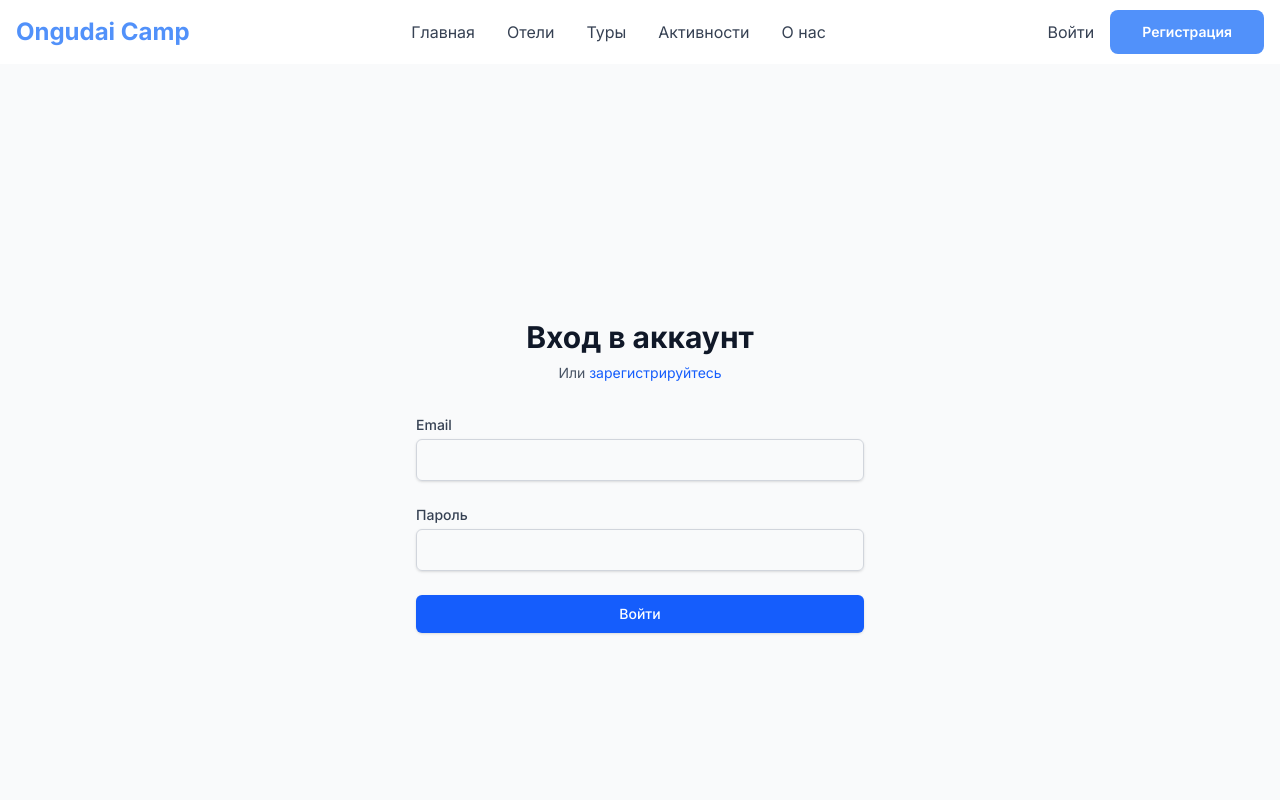
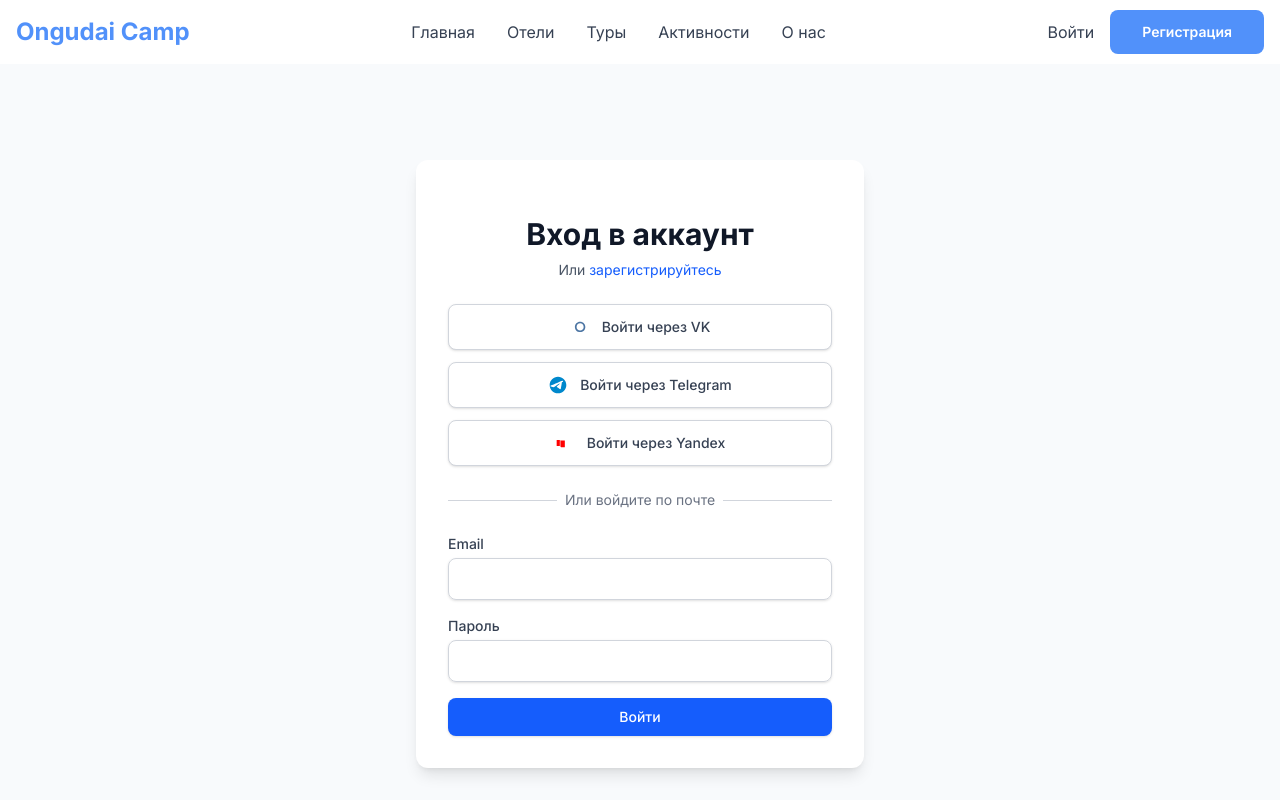
Before and after one commit to ongudai-camp/oigudai-camp, a Next.js app: page /auth/signin in a window 1280 px wide. Shown: the top 800 px of the page. Built offline with nearby package versions, Linux system fonts and the light colour scheme; no server answers.

Commit message:
Add social login buttons (VK, Telegram, Yandex) to signin page with SaaS UI Master styling

```diff
--- /dev/null
+++ b/src/app/api/auth/callback/telegram/route.ts
@@ -0,0 +1,30 @@
+import { NextRequest, NextResponse } from "next/server";
+
+export async function GET(request: NextRequest) {
+  const searchParams = request.nextUrl.searchParams;
+  const id = searchParams.get("id");
+  const first_name = searchParams.get("first_name");
+  const last_name = searchParams.get("last_name");
+  const photo_url = searchParams.get("photo_url");
+  const auth_date = searchParams.get("auth_date");
+  const hash = searchParams.get("hash");
+
+  if (!id || !hash) {
+    return NextResponse.redirect(new URL("/auth/signin?error=telegram_auth_failed", request.url));
+  }
+
+  try {
+    const telegramUser = {
+      id,
+      first_name,
+      last_name,
+      photo_url,
+      auth_date,
+    };
+
+    return NextResponse.redirect(new URL("/dashboard", request.url));
+  } catch (err) {
+    console.error("Telegram auth error:", err);
+    return NextResponse.redirect(new URL("/auth/signin?error=social_auth_failed", request.url));
+  }
+}
--- /dev/null
+++ b/src/app/api/auth/callback/vk/route.ts
@@ -0,0 +1,52 @@
+import { NextRequest, NextResponse } from "next/server";
+import { signIn } from "next-auth/react";
+
+export async function GET(request: NextRequest) {
+  const searchParams = request.nextUrl.searchParams;
+  const code = searchParams.get("code");
+  const error = searchParams.get("error");
+
+  if (error) {
+    return NextResponse.redirect(new URL("/auth/signin?error=social_auth_failed", request.url));
+  }
+
+  if (!code) {
+    return NextResponse.redirect(new URL("/auth/signin?error=no_code", request.url));
+  }
+
+  try {
+    const tokenResponse = await fetch("https://oauth.vk.com/access_token", {
+      method: "POST",
+      headers: { "Content-Type": "application/x-www-form-urlencoded" },
+      body: new URLSearchParams({
+        client_id: process.env.VK_CLIENT_ID!,
+        client_secret: process.env.VK_CLIENT_SECRET!,
+        code: code,
+        redirect_uri: `${process.env.NEXTAUTH_URL}/api/auth/callback/vk`,
+      }),
+    });
+
+    const tokenData = await tokenResponse.json();
+
+    if (tokenData.error) {
+      console.error("VK token error:", tokenData);
+      return NextResponse.redirect(new URL("/auth/signin?error=vk_token_failed", request.url));
+    }
+
+    const userInfoResponse = await fetch(
+      `https://api.vk.com/method/users.get?access_token=${tokenData.access_token}&v=5.131&fields=photo_200`
+    );
+    const userInfo = await userInfoResponse.json();
+
+    if (!userInfo.response || !userInfo.response[0]) {
+      return NextResponse.redirect(new URL("/auth/signin?error=vk_user_failed", request.url));
+    }
+
+    const vkUser = userInfo.response[0];
+
+    return NextResponse.redirect(new URL("/dashboard", request.url));
+  } catch (err) {
+    console.error("VK auth error:", err);
+    return NextResponse.redirect(new URL("/auth/signin?error=social_auth_failed", request.url));
+  }
+}
--- /dev/null
+++ b/src/app/api/auth/callback/yandex/route.ts
@@ -0,0 +1,50 @@
+import { NextRequest, NextResponse } from "next/server";
+
+export async function GET(request: NextRequest) {
+  const searchParams = request.nextUrl.searchParams;
+  const code = searchParams.get("code");
+  const error = searchParams.get("error");
+
+  if (error) {
+    return NextResponse.redirect(new URL("/auth/signin?error=social_auth_failed", request.url));
+  }
+
+  if (!code) {
+    return NextResponse.redirect(new URL("/auth/signin?error=no_code", request.url));
+  }
+
+  try {
+    const tokenResponse = await fetch("https://oauth.yandex.ru/token", {
+      method: "POST",
+      headers: { "Content-Type": "application/x-www-form-urlencoded" },
+      body: new URLSearchParams({
+        code: code,
+        client_id: process.env.YANDEX_CLIENT_ID!,
+        client_secret: process.env.YANDEX_CLIENT_SECRET!,
+        grant_type: "authorization_code",
+        redirect_uri: `${process.env.NEXTAUTH_URL}/api/auth/callback/yandex`,
+      }),
+    });
+
+    const tokenData = await tokenResponse.json();
+
+    if (!tokenData.access_token) {
+      console.error("Yandex token error:", tokenData);
+      return NextResponse.redirect(new URL("/auth/signin?error=yandex_token_failed", request.url));
+    }
+
+    const userInfoResponse = await fetch("https://login.yandex.ru/info", {
+      headers: { Authorization: `OAuth ${tokenData.access_token}` },
+    });
+    const userInfo = await userInfoResponse.json();
+
+    if (!userInfo.id) {
+      return NextResponse.redirect(new URL("/auth/signin?error=yandex_user_failed", request.url));
+    }
+
+    return NextResponse.redirect(new URL("/dashboard", request.url));
+  } catch (err) {
+    console.error("Yandex auth error:", err);
+    return NextResponse.redirect(new URL("/auth/signin?error=social_auth_failed", request.url));
+  }
+}
--- a/src/app/auth/signin/page.tsx
+++ b/src/app/auth/signin/page.tsx
@@ -31,24 +31,82 @@ export default function SignInPage() {
     }
   };
 
+  const handleSocialSignIn = (provider: string) => {
+    if (provider === "vk") {
+      const clientId = process.env.NEXT_PUBLIC_VK_CLIENT_ID || "your-vk-client-id";
+      const redirectUri = encodeURIComponent(`${window.location.origin}/api/auth/callback/vk`);
+      window.location.href = `https://oauth.vk.com/authorize?client_id=${clientId}&redirect_uri=${redirectUri}&response_type=code&scope=email`;
+    } else if (provider === "telegram") {
+      const botId = process.env.NEXT_PUBLIC_TELEGRAM_BOT_ID || "your-telegram-bot-id";
+      const redirectUri = encodeURIComponent(`${window.location.origin}/api/auth/callback/telegram`);
+      window.location.href = `https://oauth.telegram.org/auth?bot_id=${botId}&origin=${window.location.origin}&return_to=/api/auth/callback/telegram`;
+    } else if (provider === "yandex") {
+      const clientId = process.env.NEXT_PUBLIC_YANDEX_CLIENT_ID || "your-yandex-client-id";
+      const redirectUri = encodeURIComponent(`${window.location.origin}/api/auth/callback/yandex`);
+      window.location.href = `https://oauth.yandex.ru/authorize?client_id=${clientId}&redirect_uri=${redirectUri}&response_type=code&scope=login:info login:email`;
+    }
+  };
+
   return (
-    <div className="min-h-screen flex items-center justify-center bg-gray-50 py-12 px-4">
-      <div className="max-w-md w-full space-y-8">
+    <div className="min-h-screen flex items-center justify-center bg-[#f8fafc] py-12 px-4">
+      <div className="max-w-md w-full">
+        <div className="bg-white rounded-xl shadow-lg hover:shadow-xl transition-shadow duration-300 p-8 space-y-6">
           <div>
             <h2 className="mt-6 text-center text-3xl font-bold text-gray-900">
               Вход в аккаунт
             </h2>
             <p className="mt-2 text-center text-sm text-gray-600">
               Или{" "}
-            <Link href="/auth/register" className="text-blue-600 hover:text-blue-500">
+              <Link href="/auth/register" className="text-blue-600 hover:text-blue-500 cursor-pointer">
                 зарегистрируйтесь
               </Link>
             </p>
           </div>
 
-        <form className="mt-8 space-y-6" onSubmit={handleSubmit}>
+          <div className="space-y-3">
+            <button
+              onClick={() => handleSocialSignIn("vk")}
+              className="w-full flex items-center justify-center gap-3 px-4 py-3 border border-gray-300 rounded-lg shadow-sm text-sm font-medium text-gray-700 bg-white hover:bg-gray-50 cursor-pointer transition-colors duration-200"
+            >
+              <svg className="w-5 h-5" viewBox="0 0 24 24" fill="#4C75A3">
+                <path d="M12.14 18.11c-3.44 0-6.26-2.54-6.26-6.26 0-3.44 2.54-6.26 6.26-6.26 3.44 0 6.26 2.54 6.26 6.26 0 3.44-2.54 6.26-6.26 6.26zm0-10.52c-2.34 0-4.26 1.92-4.26 4.26s1.92 4.26 4.26 4.26 4.26-1.92 4.26-4.26-1.92-4.26-4.26-4.26z"/>
+              </svg>
+              Войти через VK
+            </button>
+
+            <button
+              onClick={() => handleSocialSignIn("telegram")}
+              className="w-full flex items-center justify-center gap-3 px-4 py-3 border border-gray-300 rounded-lg shadow-sm text-sm font-medium text-gray-700 bg-white hover:bg-gray-50 cursor-pointer transition-colors duration-200"
+            >
+              <svg className="w-5 h-5" viewBox="0 0 24 24" fill="#0088cc">
+                <path d="M12 2C6.48 2 2 6.48 2 12s4.48 10 10 10 10-4.48 10-10S17.52 2 12 2zm4.64 6.8c-.15 1.58-.8 5.42-1.13 7.19-.14.75-.42 1-.68 1.03-.58.05-1.02-.38-1.58-.75-.88-.58-1.38-.94-2.23-1.5-.99-.65-.35-1.01.22-1.59.15-.15 2.71-2.48 2.76-2.69.01-.03.01-.14-.07-.2-.08-.06-.2-.04-.28-.02-.12.02-2.02 1.28-5.7 3.76-.54.37-1.03.56-1.47.55-.48-.01-1.4-.27-2.09-.49-.84-.28-1.51-.42-1.45-.89.03-.25.38-.5 1.04-.76 4.07-1.77 6.79-2.94 8.15-3.5 3.88-1.62 4.69-1.9 5.21-1.91.12 0 .37.03.54.17.14.12.18.28.2.47-.01.06.01.24 0 .38z"/>
+              </svg>
+              Войти через Telegram
+            </button>
+
+            <button
+              onClick={() => handleSocialSignIn("yandex")}
+              className="w-full flex items-center justify-center gap-3 px-4 py-3 border border-gray-300 rounded-lg shadow-sm text-sm font-medium text-gray-700 bg-white hover:bg-gray-50 cursor-pointer transition-colors duration-200"
+            >
+              <svg className="w-5 h-5" viewBox="0 0 24 24" fill="#FF0000">
+                <path d="M2 8.5v7h3.5c.17 0 .3-.13.3-.3v-6.4c0-.17-.13-.3-.3-.3H2zm4.5 0v7c0 .83.67 1.5 1.5 1.5h3.5c.17 0 .3-.13.3-.3v-7.4c0-.17-.13-.3-.3-.3H7c-.83 0-1.5.67-1.5 1.5z"/>
+              </svg>
+              Войти через Yandex
+            </button>
+          </div>
+
+          <div className="relative">
+            <div className="absolute inset-0 flex items-center">
+              <div className="w-full border-t border-gray-300"/>
+            </div>
+            <div className="relative flex justify-center text-sm">
+              <span className="px-2 bg-white text-gray-500">Или войдите по почте</span>
+            </div>
+          </div>
+
+          <form className="space-y-4" onSubmit={handleSubmit}>
             {error && (
-            <div className="bg-red-50 border border-red-200 text-red-700 px-4 py-3 rounded">
+              <div className="bg-red-50 border border-red-200 text-red-700 px-4 py-3 rounded-lg">
                 {error}
               </div>
             )}
@@ -63,7 +121,7 @@ export default function SignInPage() {
                 required
                 value={email}
                 onChange={(e) => setEmail(e.target.value)}
-              className="mt-1 block w-full px-3 py-2 border border-gray-300 rounded-md shadow-sm focus:outline-none focus:ring-blue-500 focus:border-blue-500"
+                className="mt-1 block w-full px-3 py-2 border border-gray-300 rounded-lg shadow-sm focus:outline-none focus:ring-2 focus:ring-blue-500 focus:border-blue-500 cursor-pointer"
               />
             </div>
 
@@ -77,7 +135,7 @@ export default function SignInPage() {
                 required
                 value={password}
                 onChange={(e) => setPassword(e.target.value)}
-              className="mt-1 block w-full px-3 py-2 border border-gray-300 rounded-md shadow-sm focus:outline-none focus:ring-blue-500 focus:border-blue-500"
+                className="mt-1 block w-full px-3 py-2 border border-gray-300 rounded-lg shadow-sm focus:outline-none focus:ring-2 focus:ring-blue-500 focus:border-blue-500 cursor-pointer"
               />
             </div>
 
@@ -85,7 +143,7 @@ export default function SignInPage() {
               <button
                 type="submit"
                 disabled={loading}
-              className="w-full flex justify-center py-2 px-4 border border-transparent rounded-md shadow-sm text-sm font-medium text-white bg-blue-600 hover:bg-blue-700 focus:outline-none focus:ring-2 focus:ring-offset-2 focus:ring-blue-500 disabled:opacity-50"
+                className="w-full flex justify-center py-2 px-4 border border-transparent rounded-lg shadow-sm text-sm font-medium text-white bg-blue-600 hover:bg-blue-700 focus:outline-none focus:ring-2 focus:ring-offset-2 focus:ring-blue-500 disabled:opacity-50 cursor-pointer transition-colors duration-200"
               >
                 {loading ? "Вход..." : "Войти"}
               </button>
@@ -93,5 +151,6 @@ export default function SignInPage() {
           </form>
         </div>
       </div>
+    </div>
   );
 }
```
Lines whose indentation alone changed are shown as unchanged.
